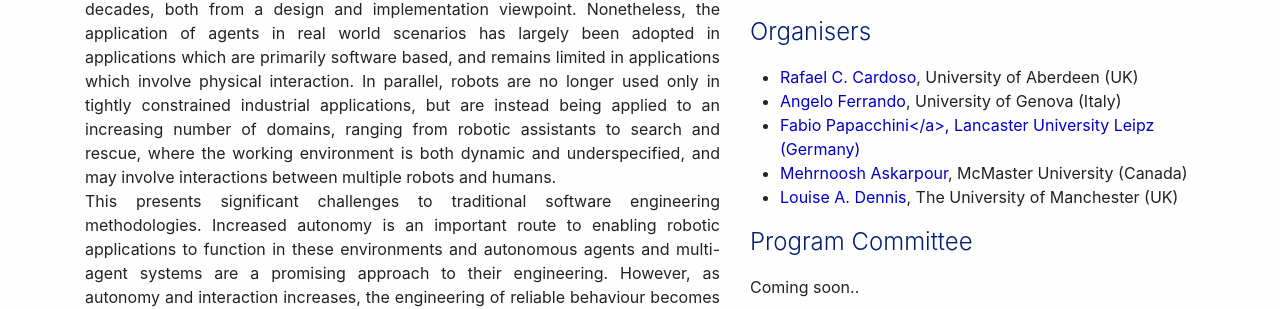
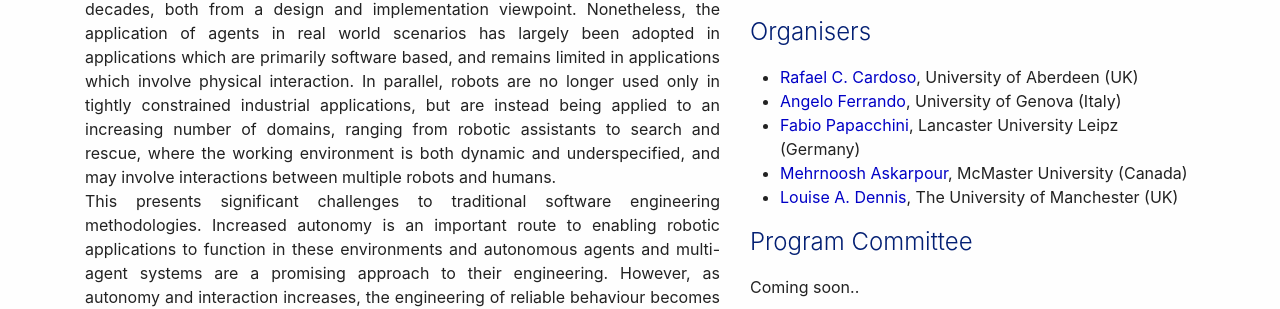
Before and after one commit to AREAWorkshop/AREA2022, a Jekyll site: the page built from index.md, in a window 1280 px wide. Shown: the part 513-822 px from the top of the page. Built offline with Jekyll 4.4.1, drawn with Linux system fonts in a browser that asks for light colours; nearby versions of some CDN libraries.

```diff
--- a/index.md
+++ b/index.md
@@ -343,7 +343,7 @@ Coming soon..
 <ul>
   <li><a href="https://rafaelcaue.github.io/" target="_blank">Rafael C. Cardoso</a>, University of Aberdeen (UK)</li>
   <li><a href="https://angeloferrando.github.io/website/" target="_blank">Angelo Ferrando</a>, University of Genova (Italy)</li>
-  <li><a href="https://www.research.lancs.ac.uk/portal/en/people/fabio-papacchini" target="_blank"/>Fabio Papacchini</a>, Lancaster University Leipz (Germany)</li>
+  <li><a href="https://www.research.lancs.ac.uk/portal/en/people/fabio-papacchini" target="_blank">Fabio Papacchini</a>, Lancaster University Leipz (Germany)</li>
   <li><a href="https://askarpour.github.io/" target="_blank">Mehrnoosh Askarpour</a>, McMaster University (Canada)</li>
   <li><a href="https://www.research.manchester.ac.uk/portal/louise.dennis.html" target="_blank">Louise A. Dennis</a>, The University of Manchester (UK)</li>
 </ul>
```
